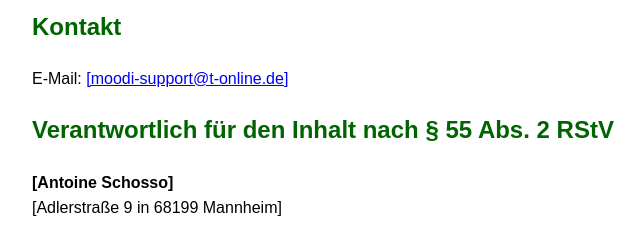
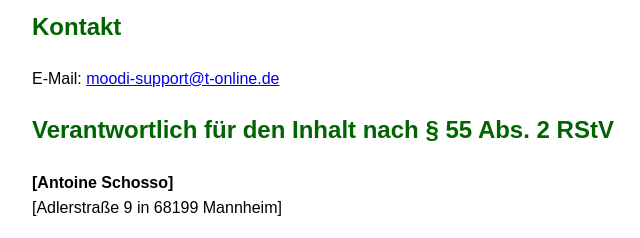
Before and after one commit to Deasn21/Moodi-privacy, a plain HTML site: page impressum.html in a window 1280 px wide. Shown: the part 269-507 px from the top of the page, 8-648 px from the left. Drawn offline with Linux system fonts and the light colour scheme.

Commit message:
Update impressum.html

```diff
--- a/impressum.html
+++ b/impressum.html
@@ -23,7 +23,7 @@ Deutschland<br>
 
 <h2>Kontakt</h2>
 <p>
-E-Mail: <a href="mailto:moodi-support@t-online.de">[moodi-support@t-online.de]</a><br>
+E-Mail: <a href="mailto:[moodi-support@t-online.de]">moodi-support@t-online.de</a><br>
 </p>
 
 <h2>Verantwortlich für den Inhalt nach § 55 Abs. 2 RStV</h2>
```
